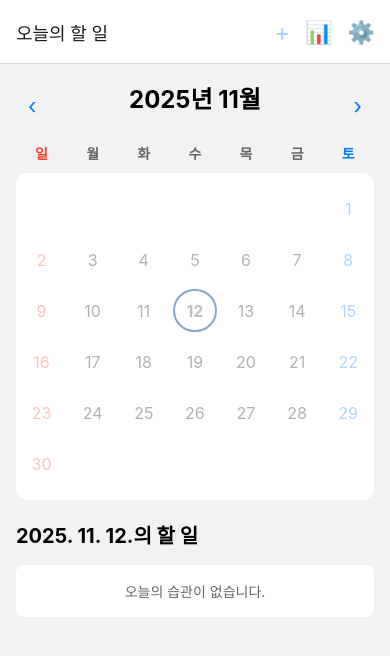
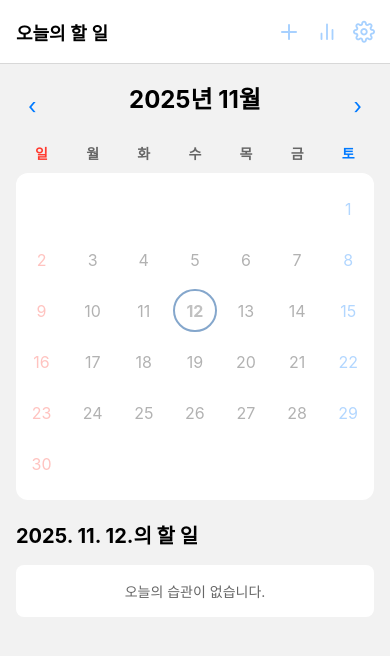
Before and after one commit to ssimeunji/rouwan-main, a React Native app: screen /Home in a window 390 px wide. Shown: the top 656 px of the page. Built offline with nearby package versions, Linux system fonts and the light colour scheme.

Commit message:
'header'

```diff
--- a/navigation/index.js
+++ b/navigation/index.js
@@ -1,20 +1,31 @@
 import { NavigationContainer } from '@react-navigation/native';
 import { createNativeStackNavigator } from '@react-navigation/native-stack';
 import AddHabitScreen from '../screens/AddHabitScreen';
+import EditHabitScreen from '../screens/EditHabitScreen';
 import HomeScreen from '../screens/HomeScreen';
 import SettingsScreen from '../screens/SettingsScreen';
 import StatsScreen from '../screens/StatsScreen';
-import EditHabitScreen from '../screens/EditHabitScreen';
+import Icon from 'react-native-vector-icons/Feather';
 import { TouchableOpacity, Text, View } from 'react-native';
 import { useTheme } from '../context/ThemeContext';
 
 const Stack = createNativeStackNavigator();
 
 export default function AppNavigator() {
-  const { theme } = useTheme();
+  const { theme, isDarkMode } = useTheme();
   return (
     <NavigationContainer>
-      <Stack.Navigator initialRouteName='Home'>
+      <Stack.Navigator
+        initialRouteName='Home'
+        screenOptions={{
+          headerStyle: {
+            backgroundColor: isDarkMode ? '#1E1E1E' : '#fff',
+          },
+          headerTintColor: isDarkMode ? '#fff' : '#000',
+          headerTitleStyle: {
+            fontWeight: 'bold',
+          },
+        }}>
         <Stack.Screen
           name="Home"
           component={HomeScreen}
@@ -23,13 +34,13 @@ export default function AppNavigator() {
             headerRight: () => (
               <View style={{ flexDirection: 'row', alignItems: 'center' }}>
                 <TouchableOpacity onPress={() => navigation.navigate('Add')} style={{ marginRight: 15 }}>
-                  <Text style={{ fontSize: 24, color: theme }}>+</Text>
+                  <Icon name="plus" size={24} color={theme} />
                 </TouchableOpacity>
                 <TouchableOpacity onPress={() => navigation.navigate('Stats')} style={{ marginRight: 15 }}>
-                  <Text style={{ fontSize: 22, color: theme }}>📊</Text>
+                  <Icon name="bar-chart-2" size={22} color={theme} />
                 </TouchableOpacity>
                 <TouchableOpacity onPress={() => navigation.navigate('Settings')} style={{ marginRight: 15 }}>
-                  <Text style={{ fontSize: 22, color: theme }}>⚙️</Text>
+                  <Icon name="settings" size={22} color={theme} />
                 </TouchableOpacity>
               </View>
             ),
```
